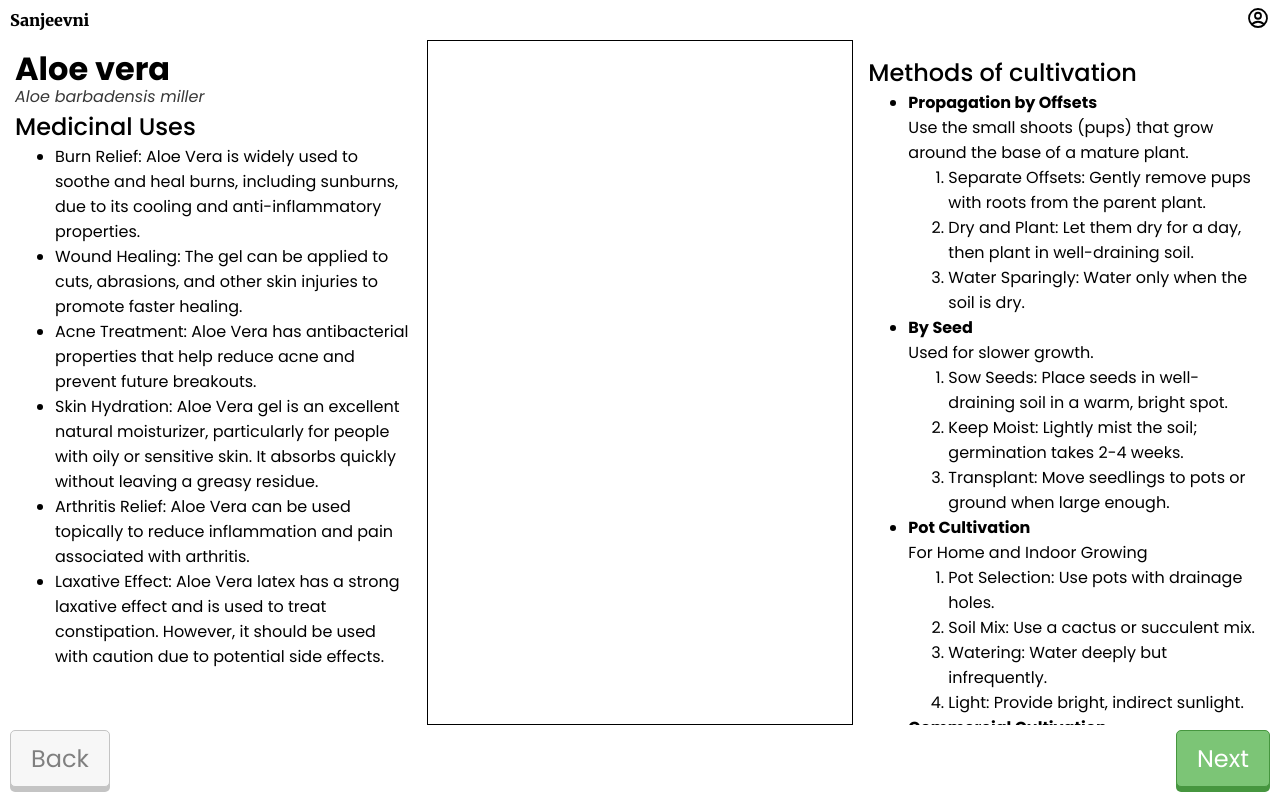
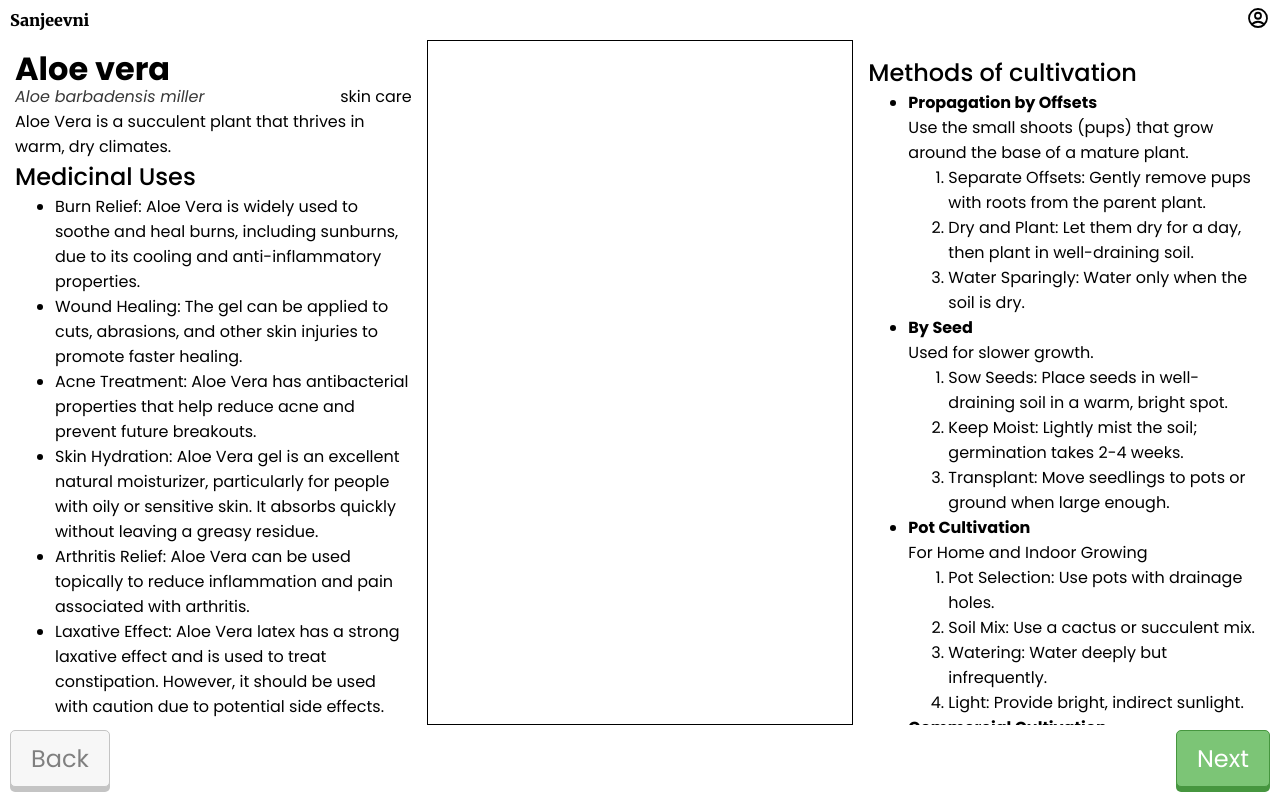
Before and after one commit to ChinmayBarik214/Sanjeevani, a React (Vite) app: page / in a window 1280 px wide. Built offline with nearby package versions, Linux system fonts and the light colour scheme.

Commit message:
make: skeleton

```diff
--- a/src/Home.jsx
+++ b/src/Home.jsx
@@ -8,7 +8,13 @@ function Home() {
       <div className='grid'>
         <section className='info-left'>
           <h1 className='common-name'>Aloe vera</h1> {/* give diff font later */}
-          <p className='botan-name'>Aloe barbadensis miller</p>
+          <div className='space-bw'>
+            <p className='botan-name'>Aloe barbadensis miller</p>
+            <p>skin care</p>
+          </div>
+          <p>Aloe Vera is a succulent plant that thrives in warm, dry climates.</p>
+
+
           <h2>Medicinal Uses</h2>
           <ul>
             <li>Burn Relief: Aloe Vera is widely used to soothe and heal burns, including sunburns, due to its cooling and anti-inflammatory properties.</li>
```
